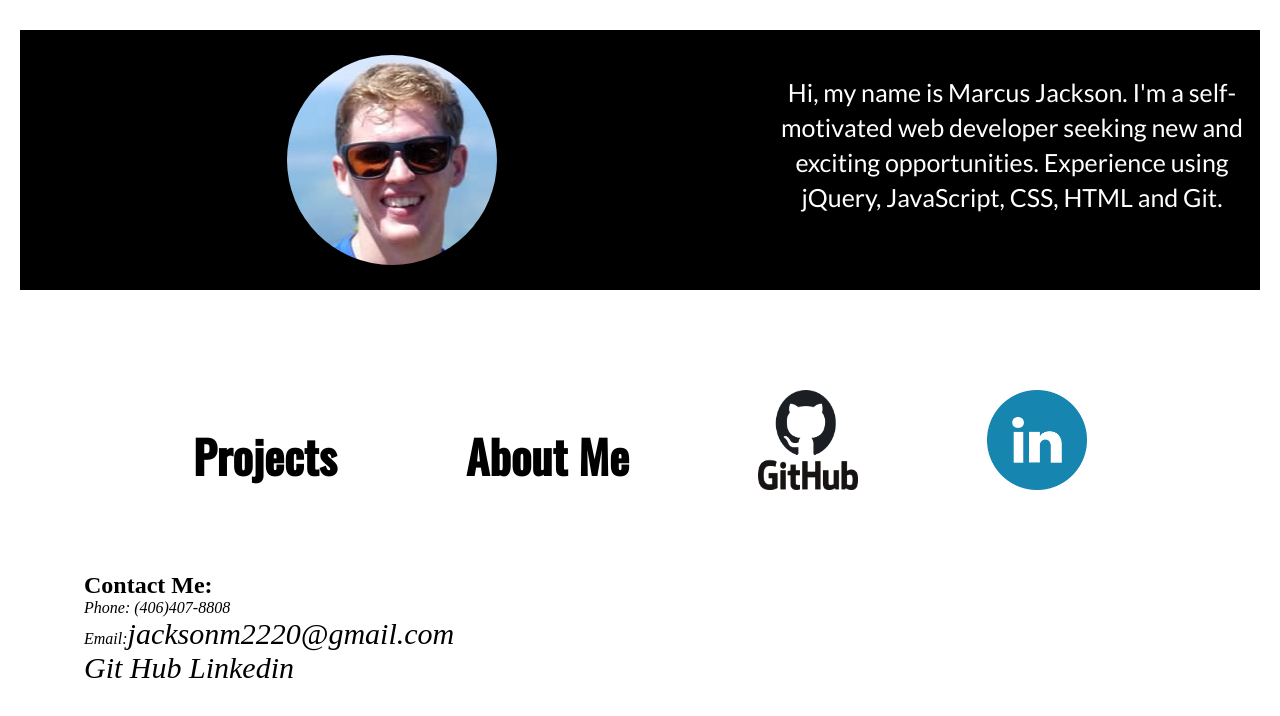
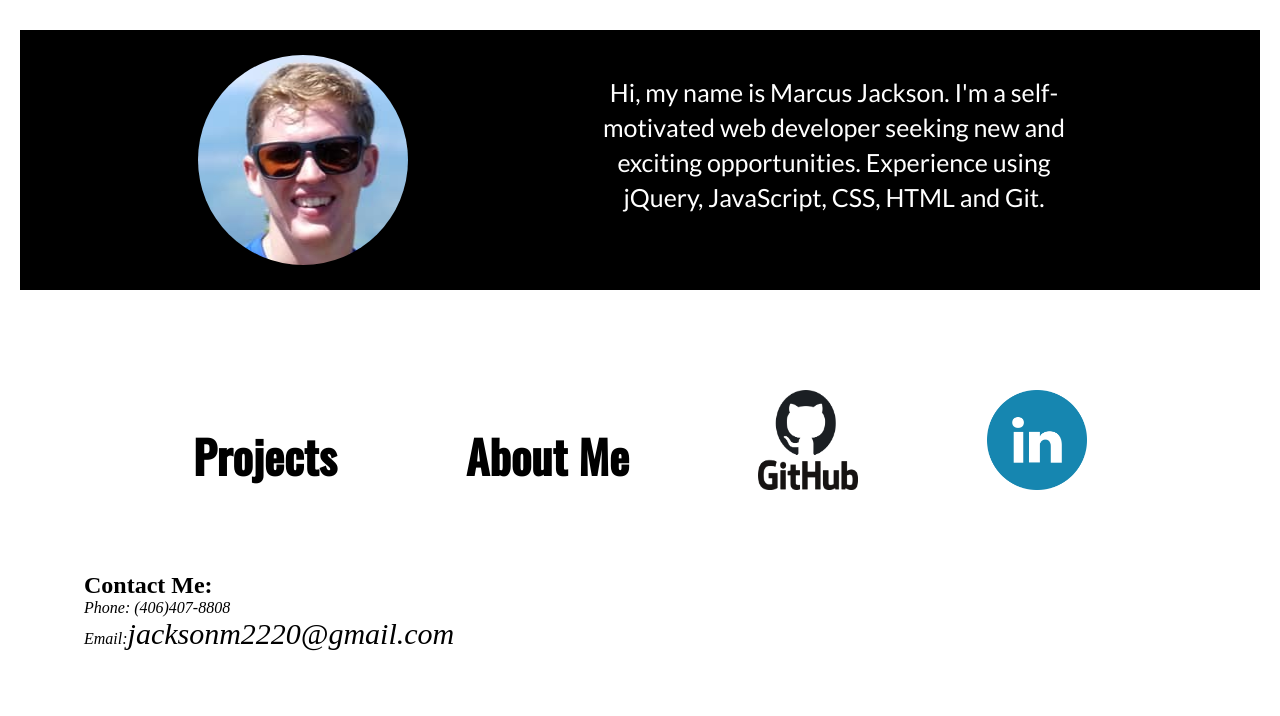
Before and after one commit to jax2220/Portfolio-1, a plain HTML site: page index.html in a window 1280 px wide. Drawn offline with nearby package versions, Linux system fonts and the light colour scheme.

Commit message:
made some small changes

```diff
--- a/index.html
+++ b/index.html
@@ -26,8 +26,6 @@
             <address>
                 <p>Phone: (406)407-8808</p>
                 <p>Email:<a href="mailto:jacksonm2220@gmail.com">jacksonm2220@gmail.com</a></p>
-                <a href="https://github.com/jax2220" target="_blank">Git Hub </a>
-            <a href="https://www.linkedin.com/in/marcus-jackson-8031621a0/" target="_blank">Linkedin</a>
             </address>
         </div>
     </footer>
--- a/main.css
+++ b/main.css
@@ -84,9 +84,13 @@ footer{
     .banner{
         display: flex;
         justify-content: space-evenly;
-        align-items: center;
+         align-items: center;
         padding-top: 25px;
         padding-bottom: 25px;
+    }
+    .profile-img{
+        padding: 0;
+        margin: 0;
     }
     .head-line{
         width: 40%;
```
